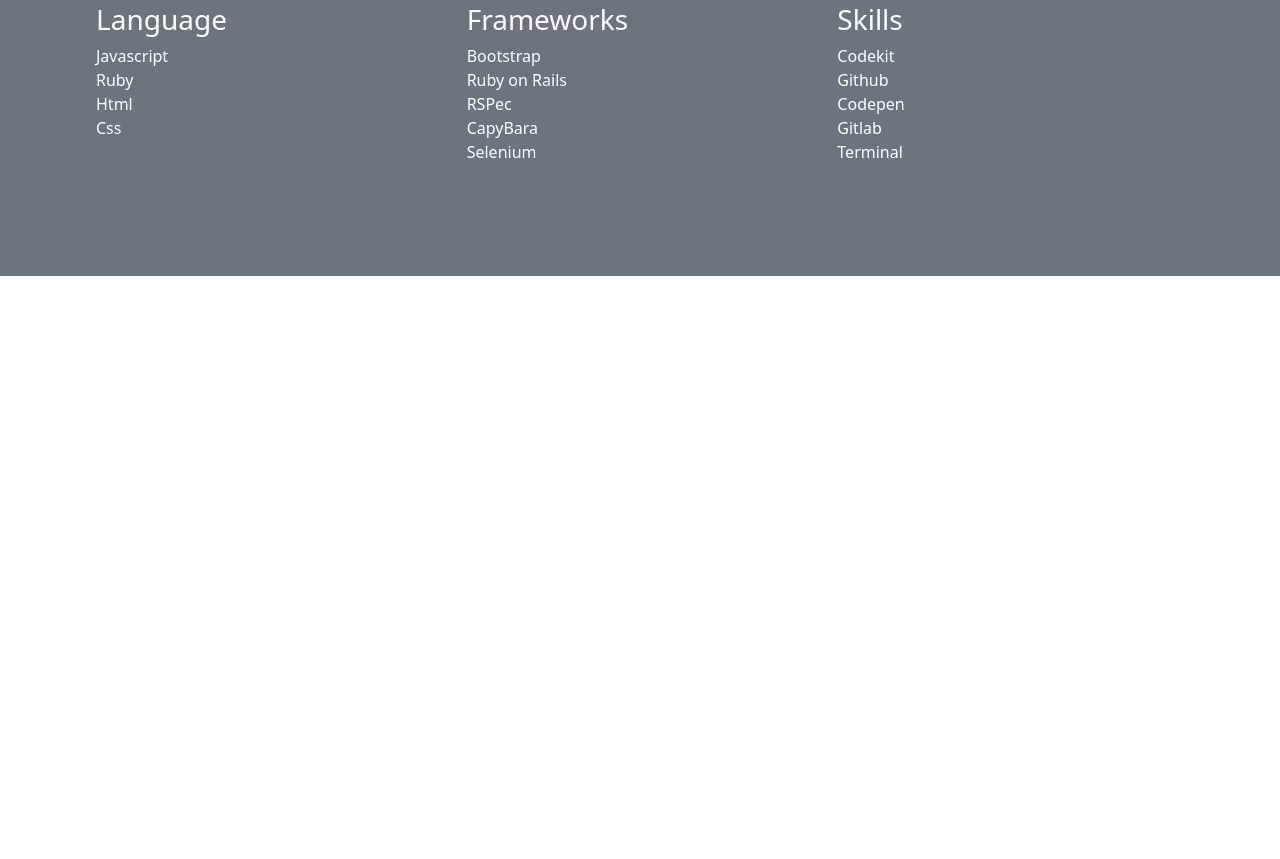
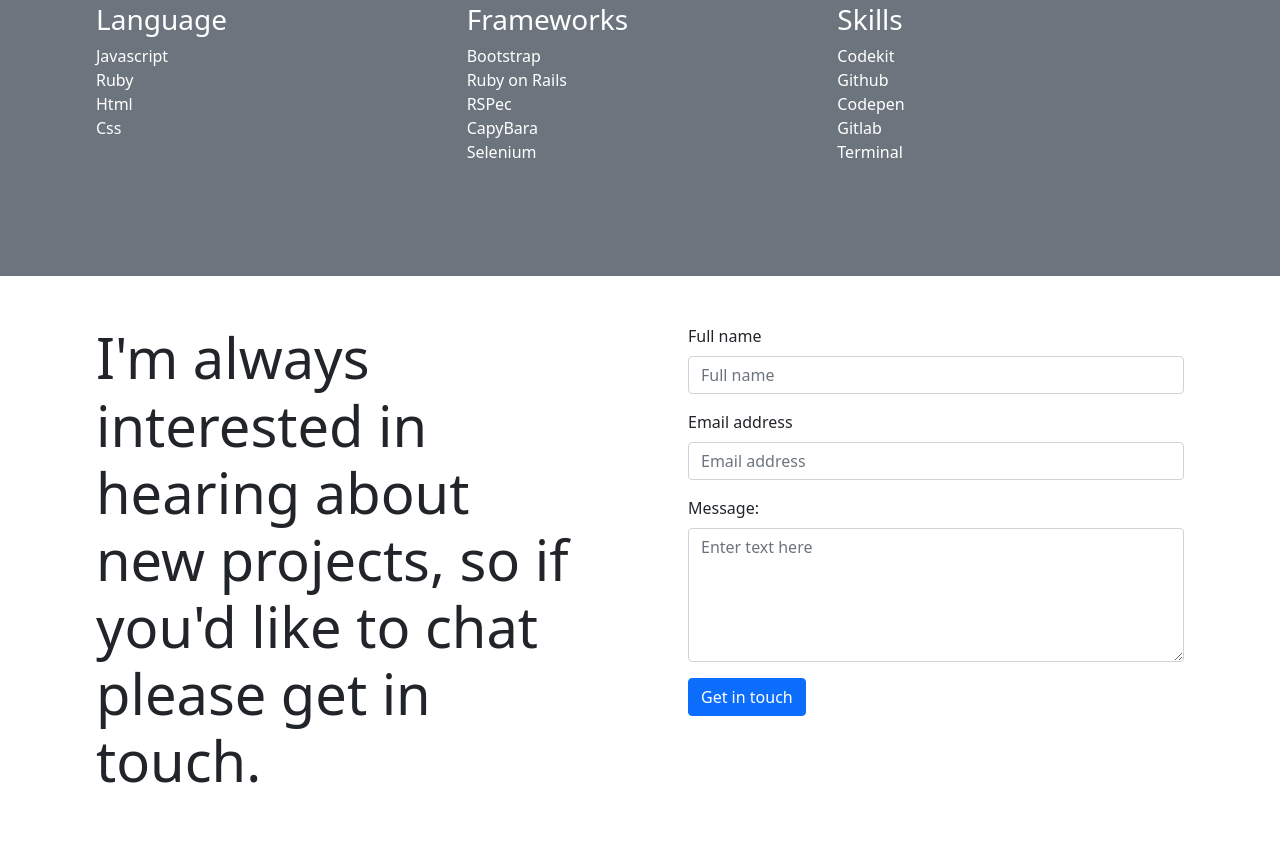
Before and after one commit to aghtetnyein/portfolio-with-bootstrap, a website: page portfolio-bootstrap.html in a window 1280 px wide. Shown: the part 2394-3253 px from the top of the page. Before the commit the page ends 2670 px from the top, so only its background shows below. Drawn offline with nearby package versions, Linux system fonts and the light colour scheme.

Commit message:
Starting in contact section

```diff
--- a/portfolio-bootstrap.html
+++ b/portfolio-bootstrap.html
@@ -260,6 +260,56 @@
         </ul>
       </div>
     </section>
+    <div class="p-5 d-flex " id="contact-form">
+      <p class="w-100 px-5 display-4 font-weight-bold">
+        I'm always interested in hearing about new projects, so if you'd like to
+        chat please get in touch.
+      </p>
+      <div class="w-100 px-5">
+        <form action="https://formspree.io/f/meqdoeyo" method="post" >
+          <ul class="list-unstyled ">
+            <li class="mb-3">
+              <label class="form-label" for="full_name">Full name</label>
+              <input
+                class="form-control"
+                type="text"
+                id="full_name"
+                name="full_name"
+                placeholder="Full name"
+                maxlength="30"
+                required
+              />
+            </li>
+            <li class="mb-3">
+              <label class="form-label" for="email">Email address</label>
+              <input
+                class="form-control"
+                type="email"
+                id="email"
+                name="email"
+                placeholder="Email address"
+                required
+              />
+            </li>
+            <li class="mb-3">
+              <label class="form-label" for="message">Message:</label>
+              <textarea
+                class="form-control"
+                id="message"
+                name="message"
+                placeholder="Enter text here"
+                rows="5"
+                maxlength="500"
+                required
+              ></textarea>
+            </li>
+            <li class="mb-3">
+              <button class="btn btn-primary" type="submit">Get in touch</button>
+            </li>
+          </ul>
+        </form>
+      </div>
+    </div>
 
     <script
       src="https://cdn.jsdelivr.net/npm/bootstrap@5.0.2/dist/js/bootstrap.bundle.min.js"
```
